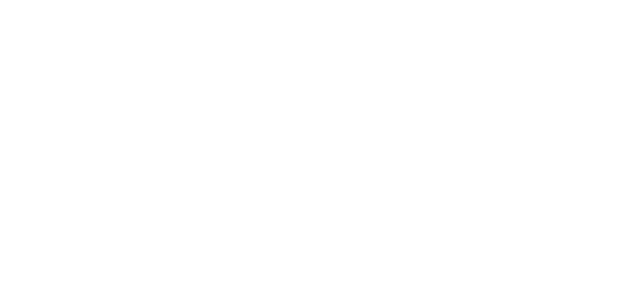
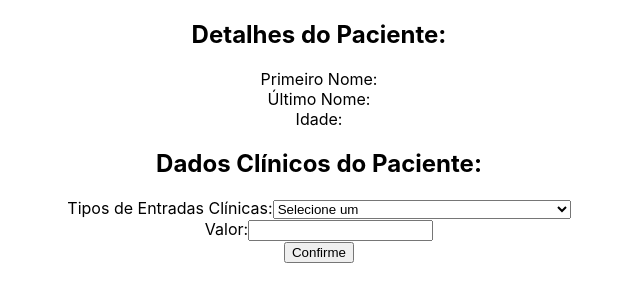
Before and after one commit to Henderson-da-rocha-porfirio/react-clinica-medica-frontend, a React (Create React App) app: page /pacienteDetalhes/1 in a window 1280 px wide. Shown: the top 302 px of the page, without its empty margins (321-961 px from the left). Built offline with nearby package versions, Linux system fonts and the light colour scheme; no server answers.

Commit message:
# commit - Paciente

```diff
--- a/package.json
+++ b/package.json
@@ -9,7 +9,7 @@
     "axios": "^0.26.1",
     "react": "^18.0.0",
     "react-dom": "^18.0.0",
-    "react-router-dom": "^6.3.0",
+    "react-router-dom": "^4.3.1",
     "react-scripts": "5.0.0",
     "web-vitals": "^2.1.4"
   },
--- a/src/App.js
+++ b/src/App.js
@@ -1,6 +1,6 @@
-import logo from './logo.svg';
+import React from 'react';
 import './App.css';
-import {Route,Switch} from 'react-router-dom';
+import { Route, Switch } from 'react-router-dom';
 import Home from './components/Home';
 import ColetarClinicas from './components/ColetarClinicas';
 import AdicionarPaciente from './components/AdicionarPaciente';
@@ -15,15 +15,14 @@
 function App() {
   return (
     <div className="App">
-      <Switch>[
-        <Route exact path="/" component={Home}/>
-        <Route exact path="/pacienteDetalhes/:pacienteId" component={ColetarClinicas}/>
-        <Route exact path="/adicionarPaciente/" component={AdicionarPaciente}/>
-        <Route exact path="/analise/:pacienteId" component={AnaliseDados}/>
-        <Route exact path="/grafico/:componenteNome/:pacienteId" component={GeradorGrafico}/>
+      <Switch>
+        <Route exact path="/" component={Home} />
+        <Route exact path="/pacienteDetalhes/:pacienteId" component={ColetarClinicas} />
+        <Route exact path="/adicionarPaciente/" component={AdicionarPaciente} />
+        <Route exact path="/analise/:pacienteId" component={AnaliseDados} />
+        <Route exact path="/grafico/:componenteNome/:pacienteId" component={GeradorGrafico} />
       </Switch>
     </div>
   );
 }
-
 export default App;
--- a/src/components/AdicionarPaciente.js
+++ b/src/components/AdicionarPaciente.js
@@ -1,11 +1,36 @@
 import React from "react";
+import axios from 'axios';
+import { Link } from 'react-router-dom';
 
-class AdicionarPaciente extends React.Component {        // Todo component React herda da classe React.Component e implementa o método Render.
-    render(){                               // Método render é aquele responsável pelo que aparece no Browser e retornará o que estiver dentro dos parênteses.
-                                            // Retornando um simples elemento de div e é preciso externar este component. Que exporta JSx.
-        return(<div>
+// Todo component React herda da classe React.Component e implementa o método Render.
+// Método render é aquele responsável pelo que aparece no Browser e retornará o que estiver dentro dos parênteses.
+// Retornando um simples elemento de div e é preciso externar este component. Que exporta JSx.
+class AdicionarPaciente extends React.Component {
+    handleSubmit(event) {
+        event.preventDefault();
+        const data = {
+            primeiroNome: this.primeiroNome,
+            ultimoNome: this.ultimoNome,
+            idade: this.idade
+        }
+        console.log(data);
+        axios.post("http://localhost:8080/clinicaservices/api/pacientes", data)
+            .then(res => {
+                //  document.write("Patient Created Successfully!!");
+            })
+    }
+    render() {
+        return (<div>
+            <h2>Criar Paciente:</h2>
+            <form>
+                Primeiro Nome:<input type="text" name="primeiroNome" onChange={(event) => { this.primeiroNome = event.target.value }} align="left" />
+                Último Nome:<input type="text" name="ultimoNome" onChange={(event) => { this.ultimoNome = event.target.value }} align="left" />
+                Idade:<input type="text" name="idade" onChange={(event) => { this.idade = event.target.value }} align="left" />
+                <button onClick={this.handleSubmit.bind(this)}>Confirme</button>
+            </form>
+            <Link to={'/'}>Voltar</Link>
 
-    </div>)
+        </div>)
     }
 }
-    export default AdicionarPaciente;                    // Exportando essa div. Daí agora poderemos utilizar em outros componentes.
+export default AdicionarPaciente;                    // Exportando essa div. Daí agora poderemos utilizar em outros componentes.
--- a/src/components/ColetarClinicas.js
+++ b/src/components/ColetarClinicas.js
@@ -1,11 +1,53 @@
 import React from "react";
+import axios from 'axios';
+// Todo component React herda da classe React.Component e implementa o método Render.
+// Método render é aquele responsável pelo que aparece no Browser e retornará o que estiver dentro dos parênteses.
+// Retornando um simples elemento de div e é preciso externar este component. Que exporta JSx.
+// Exportando essa div. Daí agora poderemos utilizar em outros componentes.
+class ColetarClinicas extends React.Component {
 
-class ColetarClinicas extends React.Component {        // Todo component React herda da classe React.Component e implementa o método Render.
-    render(){                               // Método render é aquele responsável pelo que aparece no Browser e retornará o que estiver dentro dos parênteses.
-                                            // Retornando um simples elemento de div e é preciso externar este component. Que exporta JSx.
-        return(<div>
+    state = {}
 
-    </div>)
+    componentWillMount() {
+        console.log("http://localhost:8080/clinicaservices/api/pacientes/" + this.props.match.params.pacienteId);
+        axios.get("http://localhost:8080/clinicaservices/api/pacientes/" + this.props.match.params.pacienteId)
+            .then(res => {
+                console.log(res.data);
+                this.setState(res.data);
+            })
+    }
+
+    handleSubmit(event) {
+        event.preventDefault();
+        const data = {
+            pacienteId: this.props.match.params.pacienteId,
+            componenteNome: this.componenteNome,
+            componenteValue: this.componenteValue,
+        }
+        axios.post("localhost:8080/clinicaservices/api/dadosclinicos", data)
+            .then(res => {
+                //this.props.history.push('/confirmReservation/'+res.data.id)
+            })
+    }
+
+    render() {
+        return (<div>
+            <h2>Detalhes do Paciente:</h2>
+            Primeiro Nome: {this.state.primeiroNome}<br />
+            Último Nome: {this.state.ultimoNome}<br />
+            Idade: {this.state.idade}<br />
+            <h2>Dados Clínicos do Paciente:</h2>
+            <form>
+                Tipos de Entradas Clínicas:<select onChange={(event) => { this.componenteNome = event.target.value }}>
+                    <option>Selecione um</option>
+                    <option value="bp">Pressão Sanguínea Pressure(Sístole/Diástole)</option>
+                    <option value="ap">Altura/Peso</option>
+                    <option value="heartrate">Frequência Cardíaca</option>
+                </select><br />
+                Valor:<input type="text" name="componenteValue" onChange={(event) => { this.componenteValue = event.target.value }} /><br />
+                <button onClick={this.handleSubmit.bind(this)}>Confirme</button>
+            </form>
+        </div>)
     }
 }
-    export default ColetarClinicas;                    // Exportando essa div. Daí agora poderemos utilizar em outros componentes.
+export default ColetarClinicas;
--- a/src/components/Home.js
+++ b/src/components/Home.js
@@ -1,6 +1,6 @@
 import React from "react";
+import { Link } from 'react-router-dom';
 import axios from "axios";
-import { Link } from 'react-router-dom';
 
 // Este é o primeiro componente a ser trabalhado. É onde recuperaremos todos os detalhes do BackEnd e os mostraremos em forma tabular (tabelas)
 // é onde serão recuperados todos os detalhes do Paciente.
@@ -23,34 +23,35 @@
     }
 
     componentWillMount() {
-
-        axios.get('localhost:8080/clinicaservices/api/pacientes').then()(res => {
+        axios.get('http://localhost:8080/clinicaservices/api/pacientes').then(res => {
             const pacienteDado = res.data;
             this.setState({ pacienteDado })
         })
+    }
 
-    }
     render() {
-        // Aqui vamos mostrar todos os dados dos pacientes:
         return (<div>
             <h2>Pacientes:</h2>
             <table align='center'>
                 <thead>
                     <tr>
                         <th>Id</th>
-                        <th>Nome</th>
-                        <th>Sobrenome</th>
+                        <th>Primeiro Nome</th>
+                        <th>Último Nome</th>
                         <th>Idade</th>
+                        <th></th>
+                        <th></th>
                     </tr>
                 </thead>
                 <tbody>
                     {this.state.pacienteDado.map(paciente => <RowCreator item={paciente} />)}
                 </tbody>
             </table>
-            <Link to={'/adicionarPaciente'}>Registrar Paciente</Link>
+            <Link to={'/adicionarPaciente'}>Registrar paciente</Link>
         </div>)
     }
 }
+
 class RowCreator extends React.Component {
     render() {
         var paciente = this.props.item;
@@ -59,10 +60,9 @@
             <td>{paciente.primeiroNome}</td>
             <td>{paciente.ultimoNome}</td>
             <td>{paciente.idade}</td>
-            <td><Link to={'/pacienteDetalhes/' + paciente.id}>Adicionar Dados</Link></td>
-            <td><Link to={'/analise/' + paciente.id}>Análise</Link></td>
+            <td><Link to={'/pacienteDetalhes/' + paciente.id}>Adicionar dados</Link></td>
+            <td><Link to={'/analise/' + paciente.id}>Analise</Link></td>
         </tr>
-
     }
 }
 
--- a/src/index.js
+++ b/src/index.js
@@ -3,15 +3,13 @@
 import './index.css';
 import App from './App';
 import reportWebVitals from './reportWebVitals';
-import {BrowserRouter} from 'react-router-dom';
+import { BrowserRouter } from 'react-router-dom';
 
 // App é o primeiro a pegar as renderizações. Depois dele, precisamos ir em App.js e configurarmos as rotas como segundo passo.
 // App é o root element
 // App.js = é o cara que roteia para o App alí embaixo.
 ReactDOM.render(
-  <React.StrictMode>
-    <BrowserRouter><App /></BrowserRouter>
-  </React.StrictMode>,
+  <BrowserRouter><App /></BrowserRouter>,
   document.getElementById('root')
 );
 
```
Also changed, not shown: 2 other files (tests, documents, lock files or other folders).
